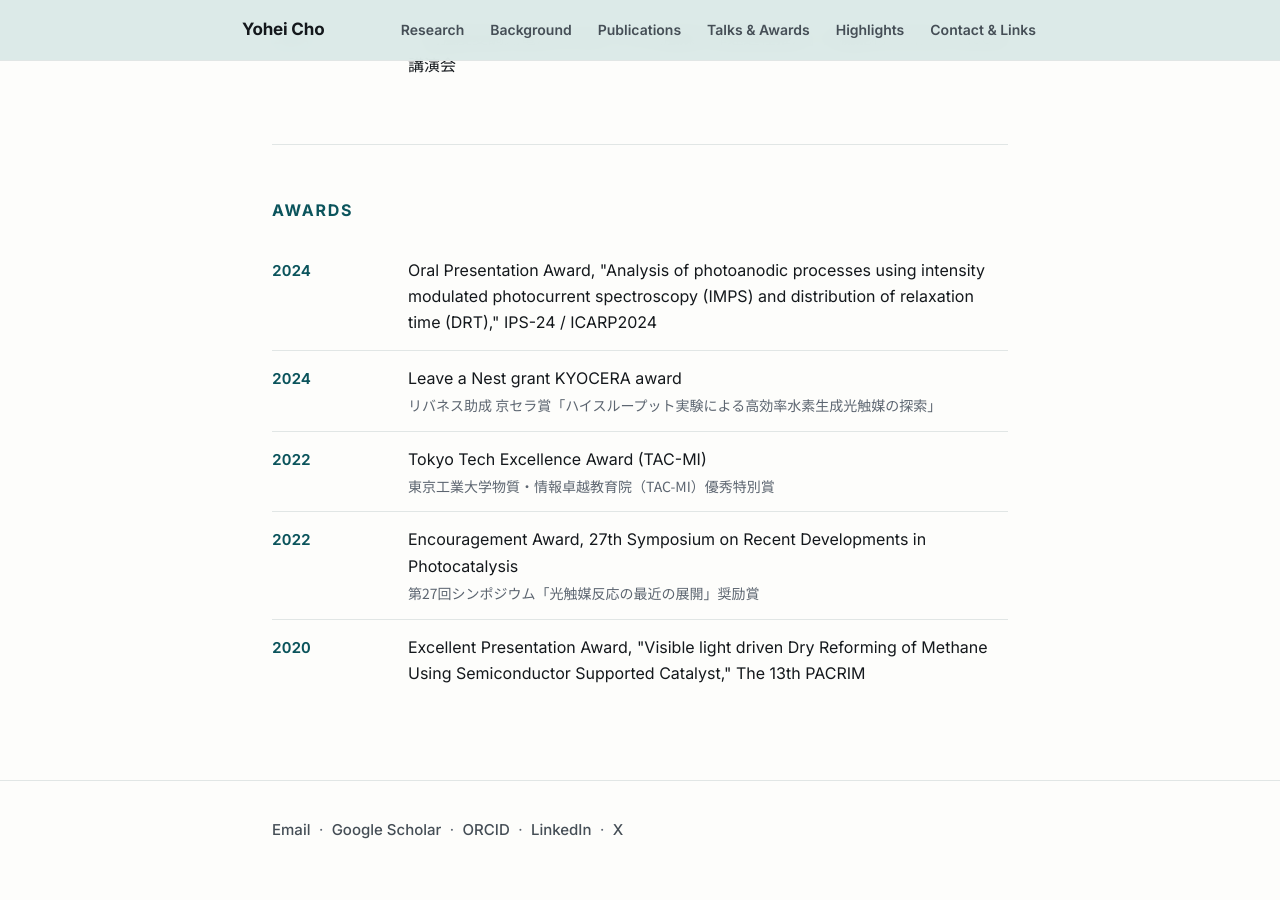
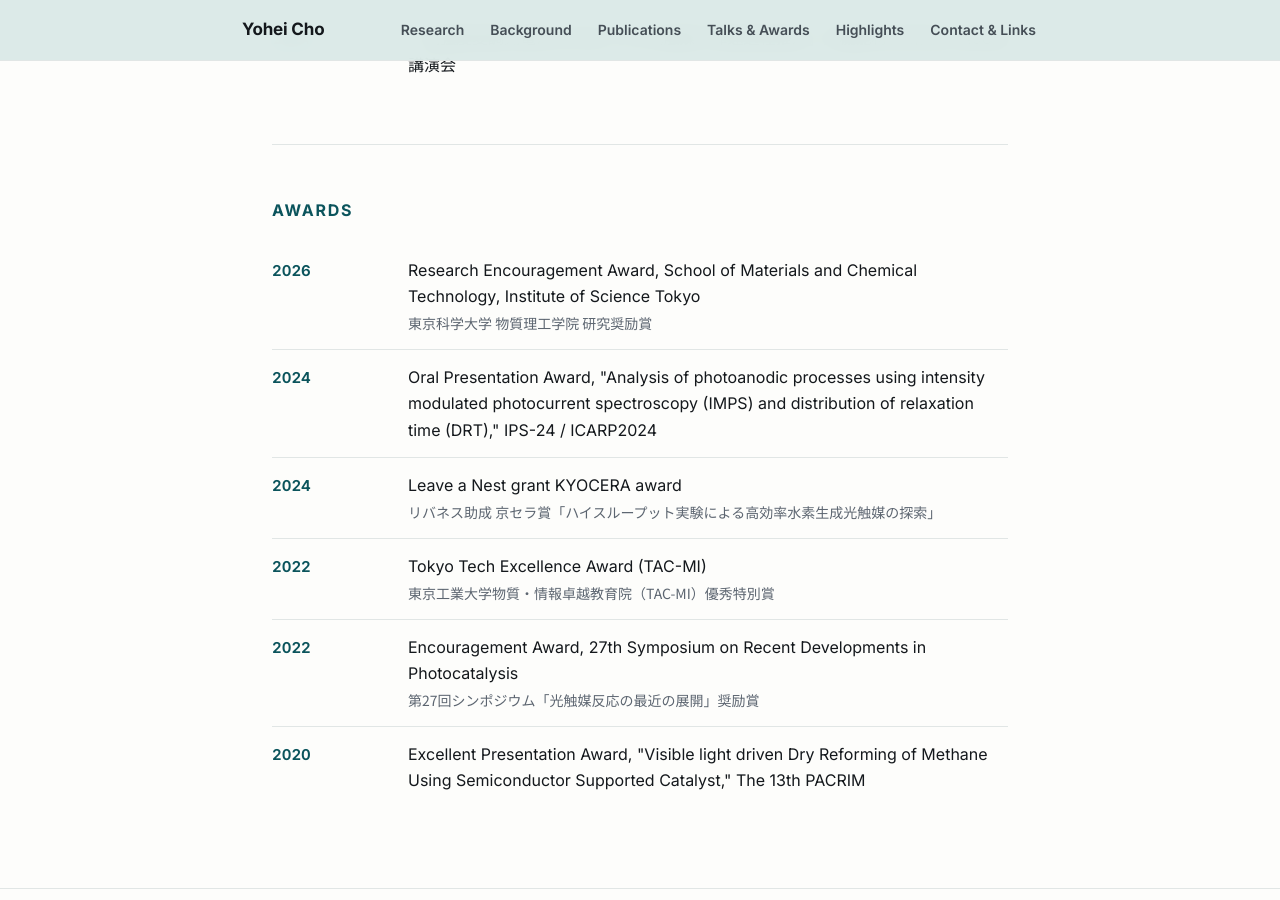
Before and after one commit to YoheiC01/YoheiC01.github.io, a Jekyll site: the page built from talks.html, in a window 1280 px wide and 900 px high, scrolled down 508 px. Built offline with Jekyll 4.4.1, drawn with Linux system fonts in a browser that asks for light colours; before the commit the page ends 1387 px from its top, so only the background shows below that.

Commit message:
Add FY2026 MCT Research Encouragement Award to awards
Co-Authored-By: Claude Opus 5.5 <noreply@anthropic.com>

```diff
--- a/_data/awards.yml
+++ b/_data/awards.yml
@@ -5,6 +5,10 @@
 #   year_end: int or "Present" (optional, rare for awards). →  displayed as "2021 – 2024"
 #   en:       English description
 #   jp:       Japanese description (optional)
+
+- year: 2026
+  en: "Research Encouragement Award, School of Materials and Chemical Technology, Institute of Science Tokyo"
+  jp: "東京科学大学 物質理工学院 研究奨励賞"
 
 - year: 2024
   en: 'Oral Presentation Award, "Analysis of photoanodic processes using intensity modulated photocurrent spectroscopy (IMPS) and distribution of relaxation time (DRT)," IPS-24 / ICARP2024'
```
